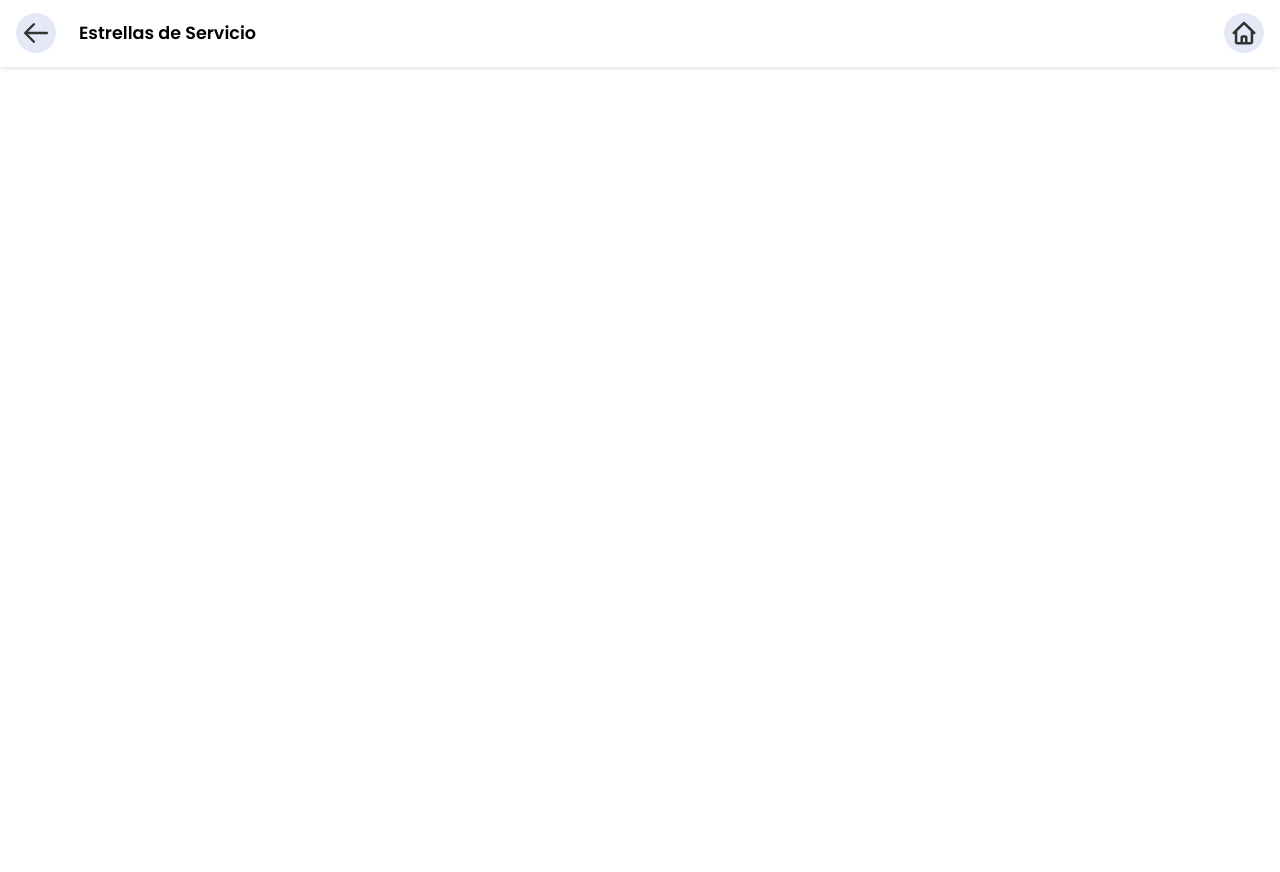
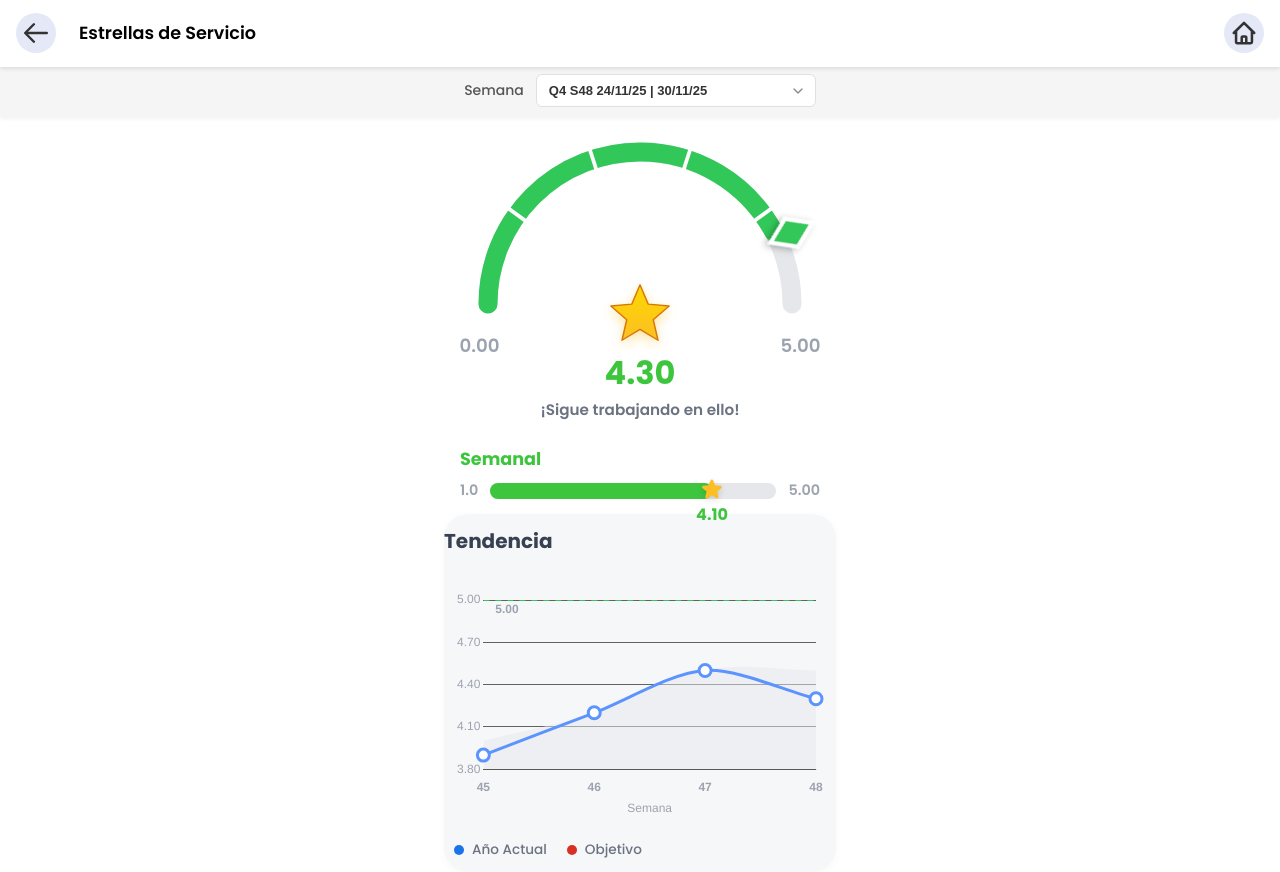
Before and after one commit to dmmg89/estrellas-temporal, a Vue app: page /corpo in a window 1280 px wide. Before the commit the page ends 800 px from the top, so only its background shows below. Built offline with nearby package versions, Linux system fonts and the light colour scheme; no server answers.

Commit message:
Pantalla corps, componentes al 70%

```diff
--- a/src/App.vue
+++ b/src/App.vue
@@ -2,6 +2,7 @@
 import NavigationHeader from "./components/NavigationHeader.vue";
 import ErrorLottie from "./components/ErrorLottie.vue";
 import { RouterLink, RouterView } from 'vue-router'
+import WeekSelector from "./components/WeekSelector.vue";
 
 
 
@@ -12,6 +13,10 @@ import { RouterLink, RouterView } from 'vue-router'
 
 <template>
   <NavigationHeader />
+
+  <div class="sub-header-wrapper">
+    <WeekSelector />
+  </div>
   <RouterView />
 
 
@@ -31,6 +36,21 @@ body {
 </style>
 
 <style scoped>
+.sub-header-wrapper {
+  position: fixed;
+  top: 64px;
+  left: 0;
+  width: 100%;
+  background-color: #f5f5f5;
+  z-index: 990;
+  padding: 10px 16px;
+  box-shadow: 0 2px 4px rgba(0,0,0,0.05);
+  box-sizing: border-box;
+  display: flex;
+  justify-content: center;
+  align-items: center;
+}
+
 .container {
   min-height: 100vh;
   display: flex;
--- a/src/components/HistoryChart.vue
+++ b/src/components/HistoryChart.vue
@@ -38,10 +38,13 @@ export interface PropsData {
   history: HistoryItem[];
 }
 
-const props = defineProps<{
+const props = withDefaults(defineProps<{
   data: PropsData;
   title?: string;
-}>();
+  divisions?: number; // Nueva prop para controlar "n" divisiones
+}>(), {
+  divisions: 5 // Valor por defecto si no se especifica
+});
 
 const COLORS = {
   blueLine: '#5B93FF',
@@ -49,7 +52,7 @@ const COLORS = {
   grayAreaBg: 'rgba(229, 231, 235, 0.5)',
   grayAreaBorder: 'transparent',
   greenAnnotation: '#32c759',
-  gridLines: '#F3F4F6',
+  gridLines: '#626260',
   textGray: '#9CA3AF'
 };
 
@@ -152,13 +155,17 @@ const chartOptions = computed<ChartOptions<'line'>>(() => {
       },
       y: {
         min: 3.8,
-        max: 5.1,
+        max: 5.0,
         grid: {
           color: COLORS.gridLines,
+          tickLength: 0,
+        },
+        border: {
+          display: false, // Oculta la línea vertical del eje Y si quieres un look más limpio
         },
         ticks: {
           color: COLORS.textGray,
-          stepSize: 0.5,
+          count: props.divisions, // Fuerza "n" divisiones
           callback: function(value) {
             return typeof value === 'number' ? value.toFixed(2) : value;
           }
@@ -187,15 +194,26 @@ const chartOptions = computed<ChartOptions<'line'>>(() => {
           :options="chartOptions"
       />
     </div>
+
+    <div class="custom-legend">
+      <div class="legend-item">
+        <span class="dot actual-dot"></span>
+        <span class="legend-text">Año Actual</span>
+      </div>
+      <div class="legend-item">
+        <span class="dot goal-dot"></span>
+        <span class="legend-text">Objetivo</span>
+      </div>
+    </div>
   </div>
 </template>
 
 <style scoped>
 .history-chart-card {
-  background-color: #F9FAFB;
+  background-color: #F6F7F9;
   border-radius: 24px;
-  padding: 1.5rem;
-  font-family: system-ui, -apple-system, sans-serif;
+  padding: 12px 0;
+  margin-top: 12px;
   box-shadow: 0 2px 10px rgba(0,0,0,0.03);
 }
 
@@ -212,4 +230,38 @@ const chartOptions = computed<ChartOptions<'line'>>(() => {
   height: 250px;
   width: 100%;
 }
+.custom-legend {
+  display: flex;
+  justify-content: flex-start;
+  gap: 20px;
+  padding-left: 10px;
+  margin-top: 10px;
+}
+
+.legend-item {
+  display: flex;
+  align-items: center;
+  gap: 8px;
+}
+
+.dot {
+  width: 10px;
+  height: 10px;
+  border-radius: 50%;
+  display: inline-block;
+}
+
+.legend-text {
+  font-size: 0.85rem;
+  color: #6B7280;
+  font-weight: 500;
+}
+
+.actual-dot {
+  background-color: #1A73E8;
+}
+
+.goal-dot {
+  background-color: #D93025;
+}
 </style>
--- a/src/components/NavigationHeader.vue
+++ b/src/components/NavigationHeader.vue
@@ -116,7 +116,6 @@ const backInitNav = (): void => {
 }
 
 .logo h1 {
-  font-family: 'Poppins';
   font-weight: 600;
   text-align: left;
   font-size: 1.1rem;
--- a/src/components/TrimScoreCard.vue
+++ b/src/components/TrimScoreCard.vue
@@ -4,33 +4,59 @@ import { computed } from 'vue';
 const props = defineProps<{
   trimScore: number;
   zone: string;
+  currentWeek: number;
 }>();
 
 const MIN_VALUE = 0;
 const MAX_VALUE = 5;
-const RADIUS = 80;
-const STROKE_WIDTH = 18;
-const ARC_LENGTH = Math.PI * RADIUS; // Longitud de un semicírculo (PI * r)
+const RADIUS = 90;
+const ARC_LENGTH = Math.PI * RADIUS;
+
+const DIVISIONS = 4;
+const OUTER_RADIUS = 92;
+
+const divisionLines = computed(() => {
+  const lines = [];
+
+  const step = Math.PI / (DIVISIONS + 1);
+
+  for (let i = 1; i <= DIVISIONS; i++) {
+    const angle = Math.PI - (step * i);
+    // Convertir Polar a Cartesiano
+    // Centro es 100, 100
+    const x2 = 100 + OUTER_RADIUS * Math.cos(angle);
+    const y2 = 100 - OUTER_RADIUS * Math.sin(angle);
+    lines.push({ x2, y2 });
+  }
+  return lines;
+});
 
 const clampedScore = computed(() => {
   return Math.min(Math.max(props.trimScore, MIN_VALUE), MAX_VALUE);
 });
 
 const formattedScore = computed(() => {
-  return props.trimScore.toFixed(2).replace('.', ',');
+  return props.trimScore.toFixed(2);
 });
 
 const strokeDashoffset = computed(() => {
   const percentage = clampedScore.value / MAX_VALUE;
-  // Calculamos cuánto falta por llenar (el offset empieza lleno y se reduce)
-  // En SVG dasharray, el offset 0 es lleno, el offset = largo es vacío.
-  // Pero como queremos llenar de izq a derecha, invertimos la lógica visualmente.
   return ARC_LENGTH * (1 - percentage);
 });
 
-// Mensaje dinámico basado en la calificación (puedes personalizar esto)
+const arrowRotation = computed(() => {
+  const percentage = clampedScore.value / MAX_VALUE;
+  const degrees = (percentage * 180) - 90;
+  return `rotate(${degrees}deg)`;
+});
+
+const weekRangeText = computed(() => {
+  const startWeek = props.currentWeek - 5;
+  return `S${startWeek} a S${props.currentWeek}`;
+});
+
 const feedbackMessage = computed(() => {
-  if (props.trimScore >= 4.5) return '¡Excelente trabajo!';
+  if (props.trimScore >= 4.5) return '¡Van por excelente camino!';
   if (props.trimScore >= 3.5) return '¡Sigue trabajando en ello!';
   return 'Podemos mejorar';
 });
@@ -38,25 +64,33 @@ const feedbackMessage = computed(() => {
 
 <template>
   <div class="trim-score-card">
+    <div class="badge-quarter">
+      Calificación 4Q
+    </div>
+
     <div class="header">
       <h2 class="zone-title">{{ zone }}</h2>
-      <span class="period-subtitle">Trimestre</span>
+      <span class="period-subtitle">Trimestral</span>
+      <div class="week-range">{{ weekRangeText }}</div>
     </div>
 
     <div class="gauge-container">
-      <svg class="gauge-svg" viewBox="0 0 200 110">
+      <svg class="gauge-svg" viewBox="0 -10 200 130">
         <defs>
           <linearGradient id="starGradient" x1="0%" y1="0%" x2="0%" y2="100%">
             <stop offset="0%" style="stop-color:#FFD700;stop-opacity:1" />
             <stop offset="100%" style="stop-color:#FBBF24;stop-opacity:1" />
           </linearGradient>
+          <filter id="shadow" x="-50%" y="-50%" width="200%" height="200%">
+            <feDropShadow dx="0" dy="2" stdDeviation="2" flood-color="rgba(0,0,0,0.3)"/>
+          </filter>
         </defs>
 
         <path
             d="M 20 100 A 80 80 0 0 1 180 100"
             fill="none"
             stroke="#E5E7EB"
-            :stroke-width="STROKE_WIDTH"
+            stroke-width="10"
             stroke-linecap="round"
         />
 
@@ -64,30 +98,40 @@ const feedbackMessage = computed(() => {
             d="M 20 100 A 80 80 0 0 1 180 100"
             fill="none"
             stroke="#32c759"
-            :stroke-width="STROKE_WIDTH"
+            stroke-width="10"
             stroke-linecap="round"
             stroke-dasharray="251.32"
             :stroke-dashoffset="strokeDashoffset"
             class="progress-bar"
         />
 
-        <line x1="100" y1="100" x2="43" y2="43" stroke="white" stroke-width="4" />
-        <line x1="100" y1="100" x2="100" y2="20" stroke="white" stroke-width="4" />
-        <line x1="100" y1="100" x2="157" y2="43" stroke="white" stroke-width="4" />
+        <g stroke="white" stroke-width="2"> <line
+            v-for="(line, index) in divisionLines"
+            :key="index"
+            x1="100"
+            y1="100"
+            :x2="line.x2"
+            :y2="line.y2"
+        />
+        </g>
+
+        <g class="arrow-group" :style="{ transformOrigin: '100px 100px', transform: arrowRotation }">
+          <path
+              d="M 92 12 L 100 0 L 108 12 L 100 24 Z"
+              fill="#32c759"
+              stroke="white"
+              stroke-width="2"
+              filter="url(#shadow)"
+          />
+        </g>
+
+        <text x="5" y="125" class="limit-text">0.00</text>
+        <text x="195" y="125" class="limit-text" text-anchor="end">5.00</text>
       </svg>
 
-      <div class="limits">
-        <span class="limit-text">0.00</span>
-        <span class="limit-text">5.00</span>
-      </div>
-
       <div class="star-container">
-        <svg
-            viewBox="0 0 24 24"
-            class="star-icon-3d"
-            fill="url(#starGradient)"
-        >
-          <path d="M12 2l3.09 6.26L22 9.27l-5 4.87 1.18 6.88L12 17.77l-6.18 3.25L7 14.14 2 9.27l6.91-1.01L12 2z" />
+        <svg viewBox="0 0 24 24" class="star-icon-3d">
+          <path fill="url(#starGradient)" d="M12,17.27L18.18,21L16.54,13.97L22,9.24L14.81,8.62L12,2L9.19,8.62L2,9.24L7.45,13.97L5.82,21L12,17.27Z" />
         </svg>
       </div>
     </div>
@@ -101,73 +145,83 @@ const feedbackMessage = computed(() => {
 
 <style scoped>
 .trim-score-card {
-  font-family: system-ui, -apple-system, sans-serif;
-  max-width: 320px;
-  background: white;
-  padding: 1.5rem;
+  position: relative;
+  width: 380px;
+  padding: 6px;
   border-radius: 16px;
-  /* box-shadow: 0 4px 20px rgba(0,0,0,0.05); Opcional si quieres tarjeta flotante */
-  text-align: center;
+}
+
+.badge-quarter {
+  position: absolute;
+  top: 24px;
+  right: 24px;
+  background-color: #3EC53E;
+  color: white;
+  padding: 4px 12px;
+  border-radius: 0 12px;
+  font-weight: 600;
+  font-size: 0.85rem;
 }
 
 .header {
   text-align: left;
-  margin-bottom: 1rem;
+  margin-bottom: 0.5rem;
 }
 
 .zone-title {
   margin: 0;
-  font-size: 1.2rem;
+  font-size: 1.4rem;
   font-weight: 800;
   color: #333;
 }
 
 .period-subtitle {
-  color: #32c759;
-  font-weight: 600;
+  color: #3EC53E;
+  font-weight: 700;
+  font-size: 1rem;
+  display: block;
+}
+
+.week-range {
+  color: #9CA3AF;
   font-size: 0.9rem;
+  font-weight: 500;
+  margin-top: 2px;
 }
 
 .gauge-container {
   position: relative;
   width: 100%;
-  margin-top: 10px;
+  margin-top: 8px;
 }
 
 .gauge-svg {
   width: 100%;
   height: auto;
-  overflow: visible; /* Importante para que no corte los bordes redondeados */
+  overflow: visible;
 }
 
-/* Animación de la barra */
 .progress-bar {
-  transition: stroke-dashoffset 0.8s ease-out;
+  transition: stroke-dashoffset 1s cubic-bezier(0.4, 0, 0.2, 1);
 }
 
-.limits {
-  display: flex;
-  justify-content: space-between;
-  position: absolute;
-  width: 100%;
-  bottom: 10px; /* Ajustar según posición visual */
-  padding: 0 10px;
-  box-sizing: border-box;
+.arrow-group {
+  transition: transform 1s cubic-bezier(0.4, 0, 0.2, 1);
 }
 
 .limit-text {
-  color: #9CA3AF;
+  fill: #9CA3AF;
   font-weight: 600;
-  font-size: 0.85rem;
+  font-size: 0.6rem;
 }
 
 .star-container {
   position: absolute;
-  bottom: -5px; /* Ajuste fino para centrarla en la base */
+  bottom: 0px;
   left: 50%;
   transform: translateX(-50%);
-  width: 80px;
-  height: 80px;
+  width: 70px;
+  height: 70px;
   display: flex;
   align-items: center;
   justify-content: center;
@@ -176,30 +230,30 @@ const feedbackMessage = computed(() => {
 .star-icon-3d {
   width: 100%;
   height: 100%;
-  filter: drop-shadow(0 4px 3px rgba(0,0,0,0.2));
-  fill: #FBBF24; /* Fallback color */
+  filter: drop-shadow(0 4px 6px rgba(251, 191, 36, 0.4));
 }
 
-/* El path de la estrella necesita un color base si el gradiente falla */
 .star-icon-3d path {
-  fill: #FBBF24;
+  stroke: #D97706;
+  stroke-width: 0.5;
+  stroke-linejoin: round;
 }
 
 .score-display {
-  margin-top: 10px;
+  margin-top: 0px;
+  text-align: center;
 }
 
 .score-number {
-  color: #32c759;
-  font-size: 1.8rem;
+  color: #3EC53E;
+  font-size: 2rem;
   font-weight: 900;
-  line-height: 1;
 }
 
 .score-message {
   color: #6B7280;
-  font-size: 0.9rem;
-  font-weight: 500;
-  margin-top: 5px;
+  font-size: 0.95rem;
+  font-weight: 600;
+  margin-top: 2px;
 }
 </style>
--- a/src/components/WeekScoreBar.vue
+++ b/src/components/WeekScoreBar.vue
@@ -55,16 +55,17 @@ const formattedScore = computed((): string => {
 
 <style scoped>
 .week-score-bar {
-  font-family: system-ui, -apple-system, sans-serif;
   max-width: 400px;
-  padding: 1rem;
+  padding: 0 1rem;
+  text-align: left;
 }
 
 .label {
-  color: #5CB85C;
+  color: #3EC53E;
   font-weight: 700;
   font-size: 1.1rem;
   margin-bottom: 0.5rem;
+
 }
 
 .bar-wrapper {
@@ -89,7 +90,7 @@ const formattedScore = computed((): string => {
 
 .fill {
   height: 100%;
-  background-color: #32c759;
+  background-color: #3EC53E;
   border-radius: 10px;
   position: relative;
   transition: width 0.3s ease-in-out;
@@ -98,7 +99,7 @@ const formattedScore = computed((): string => {
 .marker-container {
   position: absolute;
   right: 0;
-  top: 50%;
+  top: 120%;
   transform: translate(50%, -50%);
   display: flex;
   flex-direction: column;
@@ -114,7 +115,7 @@ const formattedScore = computed((): string => {
 }
 
 .score-value {
-  color: #32c759;
+  color: #3EC53E;
   font-weight: 800;
   font-size: 1rem;
   margin-top: 2px;
--- /dev/null
+++ b/src/components/WeekSelector.vue
@@ -0,0 +1,118 @@
+<template>
+  <div class="selector-container">
+    <label class="selector-label">Semana</label>
+
+    <div class="select-wrapper">
+      <select
+          :value="store.week"
+          @change="handleChange"
+          class="custom-select"
+      >
+        <option
+            v-for="option in options"
+            :key="option.value"
+            :value="option.value"
+        >
+          {{ option.label }}
+        </option>
+      </select>
+
+      <svg class="chevron-icon" xmlns="http://www.w3.org/2000/svg" width="24" height="24" viewBox="0 0 24 24" fill="none" stroke="currentColor" stroke-width="2" stroke-linecap="round" stroke-linejoin="round">
+        <polyline points="6 9 12 15 18 9"></polyline>
+      </svg>
+    </div>
+  </div>
+</template>
+
+<script setup lang="ts">
+import { ref, onMounted } from 'vue';
+import {useStateStore} from "../store/StateStore.ts";
+import {generateLabelFromWeek, getCurrentWeekNumber} from "../utils/DateUtils.ts";
+
+const store = useStateStore();
+
+interface WeekOption {
+  value: number;
+  label: string;
+}
+
+const options = ref<WeekOption[]>([]);
+
+onMounted(() => {
+  // const currentWeek = getCurrentWeekNumber();
+  const currentWeek = 48;
+  // const currentYear = new Date().getFullYear();
+  const currentYear = 2025;
+
+  for (let i = 0; i <= 5; i++) {
+    const w = currentWeek - i;
+
+    if (w > 0) {
+      options.value.push({
+        value: w,
+        label: generateLabelFromWeek(w, currentYear)
+      });
+    }
+  }
+
+  if (!store.week && options.value.length > 0) {
+    store.setWeek(options.value[0].value);
+  }
+});
+
+const handleChange = (event: Event) => {
+  const target = event.target as HTMLSelectElement;
+  const val = parseInt(target.value, 10);
+  store.setWeek(val);
+  console.log("Semana numérica en Pinia:", store.week);
+};
+</script>
+
+<style scoped>
+.selector-container {
+  display: flex;
+  align-items: center;
+  gap: 12px;
+}
+
+.selector-label {
+  font-weight: 500;
+  color: #555;
+  font-size: 14px;
+}
+
+.select-wrapper {
+  position: relative;
+  display: inline-block;
+}
+
+.custom-select {
+  appearance: none;
+  background-color: white;
+  border: 1px solid #e0e0e0;
+  border-radius: 6px;
+  padding: 8px 36px 8px 12px;
+  font-size: 13px;
+  font-weight: 600;
+  color: #333;
+  cursor: pointer;
+  outline: none;
+  min-width: 280px;
+  transition: border-color 0.2s;
+}
+
+.custom-select:hover {
+  border-color: #b0b0b0;
+}
+
+.chevron-icon {
+  position: absolute;
+  right: 10px;
+  top: 50%;
+  transform: translateY(-50%);
+  width: 16px;
+  height: 16px;
+  color: #888;
+  pointer-events: none;
+}
+</style>
--- /dev/null
+++ b/src/store/StateStore.ts
@@ -0,0 +1,87 @@
+import { defineStore } from 'pinia';
+
+interface NavigationHistory {
+    level: number;
+    ceco: number;
+    screen: string;
+}
+
+interface StateStoreState {
+    level: number;
+    ceco: number;
+    week:number;
+    screen: string;
+    history: NavigationHistory[];
+}
+
+export const useStateStore = defineStore('stateStore', {
+    state: (): StateStoreState => ({
+        level: 0,
+        ceco: 0,
+        week: 48,
+        screen: 'selector',
+        history: []
+    }),
+
+    getters: {
+        getPath: (state) => state.history,
+        canDrillUp: (state) => state.history.length > 0
+    },
+
+    actions: {
+        setLevel(nuevoNivel: number) {
+            this.level = nuevoNivel;
+        },
+
+        setCeco(nuevoCeco: number) {
+            this.ceco = nuevoCeco;
+        },
+
+        setWeek(nuevaSemana: number) {
+            this.week = nuevaSemana;
+        },
+
+        setScreen(nuevaPantalla: string) {
+            this.screen = nuevaPantalla;
+        },
+
+        setEstado(nuevaSemana: number, nuevoNivel: number, nuevoCeco: number, nuevaPantalla: string) {
+            this.level = nuevoNivel;
+            this.ceco = nuevoCeco;
+            this.screen = nuevaPantalla;
+            this.week = nuevaSemana;
+        },
+
+        drillDown(nuevoNivel: number, nuevoCeco: number, nuevaPantalla: string) {
+            this.history.push({
+                level: this.level,
+                ceco: this.ceco,
+                screen: this.screen,
+            });
+
+            this.level = nuevoNivel;
+            this.ceco = nuevoCeco;
+            this.screen = nuevaPantalla;
+        },
+
+        drillUp() {
+            const lastState = this.history.pop();
+
+            if (lastState) {
+                this.level = lastState.level;
+                this.ceco = lastState.ceco;
+                this.screen = lastState.screen;
+            } else {
+                this.resetState();
+            }
+        },
+
+        resetState() {
+            this.level = 0;
+            this.ceco = 0;
+            this.week = 48;
+            this.screen = 'selector';
+            this.history = [];
+        }
+    }
+});
--- a/src/style.css
+++ b/src/style.css
@@ -1,11 +1,8 @@
 :root {
-  font-family: system-ui, Avenir, Helvetica, Arial, sans-serif;
   line-height: 1.5;
   font-weight: 400;
 
   color-scheme: light dark;
-  color: rgba(255, 255, 255, 0.87);
-  background-color: #242424;
 
   font-synthesis: none;
   text-rendering: optimizeLegibility;
@@ -28,6 +25,7 @@ body {
   place-items: center;
   min-width: 320px;
   min-height: 100vh;
+  background-color: #FFFFFF;
 }
 
 h1 {
@@ -61,7 +59,6 @@ button:focus-visible {
 #app {
   max-width: 1280px;
   margin: 0 auto;
-  padding: 2rem;
   text-align: center;
 }
 
--- /dev/null
+++ b/src/utils/DateUtils.ts
@@ -0,0 +1,39 @@
+// utils/dateUtils.ts
+
+const formatDate = (date: Date) =>
+    new Intl.DateTimeFormat('es-MX', { day: '2-digit', month: '2-digit', year: '2-digit' }).format(date);
+
+function getStartDateOfWeek(w: number, y: number) {
+    const simple = new Date(y, 0, 1 + (w - 1) * 7);
+    const dow = simple.getDay();
+    const ISOweekStart = simple;
+    if (dow <= 4)
+        ISOweekStart.setDate(simple.getDate() - simple.getDay() + 1);
+    else
+        ISOweekStart.setDate(simple.getDate() + 8 - simple.getDay());
+    return ISOweekStart;
+}
+
+export const getCurrentWeekNumber = (): number => {
+    const d = new Date();
+    d.setUTCDate(d.getUTCDate() + 4 - (d.getUTCDay() || 7));
+    const yearStart = new Date(Date.UTC(d.getUTCFullYear(), 0, 1));
+    return Math.ceil((((d.getTime() - yearStart.getTime()) / 86400000) + 1) / 7);
+};
+
+export const getQ = ( weekNumber: number , year: number ) => {
+    const startDate = getStartDateOfWeek(weekNumber, year);
+    return  Math.floor((startDate.getMonth() + 3) / 3);
+
+}
+
+export const generateLabelFromWeek = (weekNumber: number, year: number = new Date().getFullYear()) => {
+    const startDate = getStartDateOfWeek(weekNumber, year);
+
+    const endDate = new Date(startDate);
+    endDate.setDate(startDate.getDate() + 6);
+
+    const quarter = getQ(weekNumber, year);
+
+    return `Q${quarter} S${weekNumber} ${formatDate(startDate)} | ${formatDate(endDate)}`;
+};
--- a/src/views/CorpoScreen.vue
+++ b/src/views/CorpoScreen.vue
@@ -1,11 +1,22 @@
 <script setup lang="ts">
 import {onMounted} from "vue";
 import {getComments} from "../api/mockService/ApiMockImpl.ts";
+import TrimScoreCard from "../components/TrimScoreCard.vue";
+import WeekScoreBar from "../components/WeekScoreBar.vue";
+import HistoryChart from "../components/HistoryChart.vue";
+
+const reportData = {
+  history: [
+    { week: 45, score: 3.9, goal: 4.0 },
+    { week: 46, score: 4.2, goal: 4.2 },
+    { week: 47, score: 4.5, goal: 4.5 },
+    { week: 48, score: 4.3, goal: 4.5 }
+  ]
+};
 
 onMounted(async () => {
 
-  const response = await getComments(0, 5, 48, 2025)
-  console.log(JSON.stringify( response) )
+
 
 })
 
@@ -13,10 +24,22 @@ onMounted(async () => {
 
 <template>
 
+  <div class="body-content">
+
+  </div>
+
+  <TrimScoreCard :trim-score="4.3" zone="Corporativo"  :current-week="48"/>
+  <WeekScoreBar :score="4.1" />
+
+  <HistoryChart title="Tendencia" :data="reportData" />
 
 
 </template>
 
 <style scoped>
+.body-content{
+  padding: 0;
+
+}
 
 </style>
```
Also changed, not shown: src/ProfileSelector.vue (+18 -0 lines), src/router/index.ts (+8 -1 lines).
